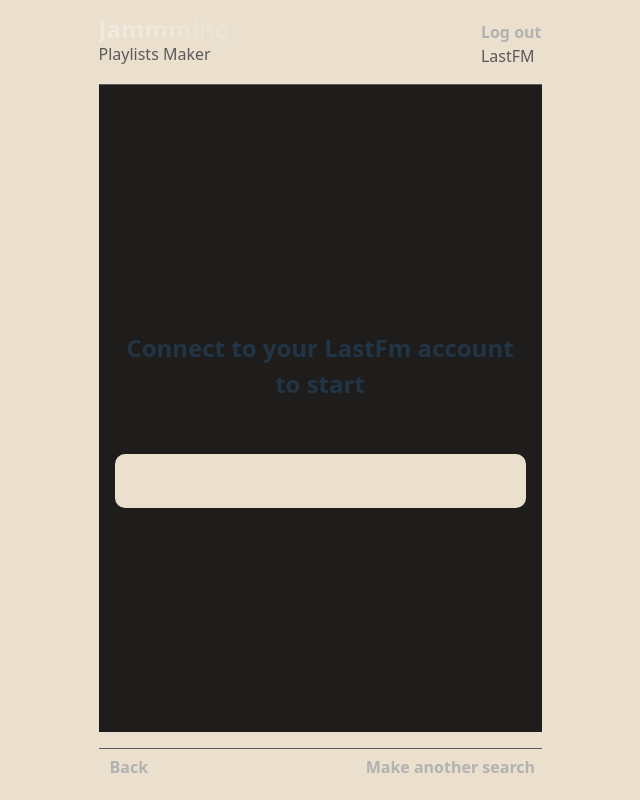
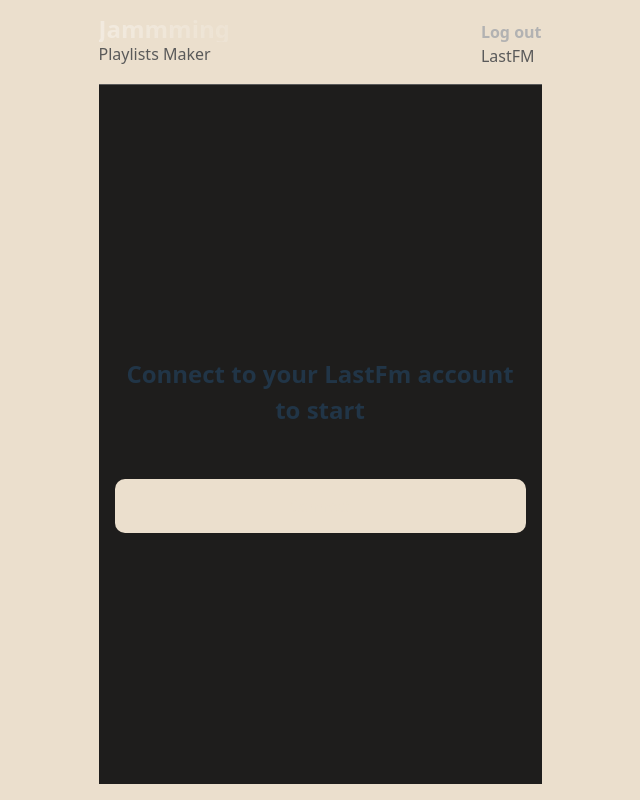
Before and after one commit to rjacqmotte/jammming, a React app: page / in a window 1280 px wide. Shown: the whole page, without its empty margins (320-960 px from the left). Built offline with nearby package versions, Linux system fonts and the light colour scheme; the HTML template or start-up script is replaced by a standard one.

Commit message:
hide footer in connect view

```diff
--- a/src/App.jsx
+++ b/src/App.jsx
@@ -27,11 +27,6 @@ function App() {
       setIsLogged(false);
     }
   }, []);
-
-  // fonctions de connection et déconnection
-  function loginLastfm() {
-    connectToLastfm();
-  }
 
   function logoutLastfm() {
     // met isLogged = false;
@@ -74,6 +69,7 @@ function App() {
         (async () => {
           try {
             let ok = false;
+            setLoading(true);
             ok = await createLastfmSession(token, apiKey, secret, apiUrl);
             if (ok) {
               console.log('Session initialisée');
@@ -81,13 +77,14 @@ function App() {
             } else {
               console.error('problème de connexion à lastFM');
             }
+            setLoading(false);
           } catch (error) {
             console.error('Erreur lors de la création de session:', error);
           }
         })();
       }
     }
-  }, []);
+  }, [setLoading, setIsLogged]);
 
   // --- SEARCH ---
   /** liste de morceau. c'est la réponse de l'api à la demande de recherche. array d'object.
--- a/src/components/AppView/AppView.jsx
+++ b/src/components/AppView/AppView.jsx
@@ -22,10 +22,10 @@ function AppView(props) {
           onTagPlaylist={props.onTagPlaylist}
           onLikePlaylist={props.onLikePlaylist}
         />
-        <Footer
+        {props.appState.view !== 'connect' && (<Footer
           appState={props.appState}
           onClickNavButtons={props.onClickNavButtons}
-        />
+        />)}
       </div>
     </>
   );
```
